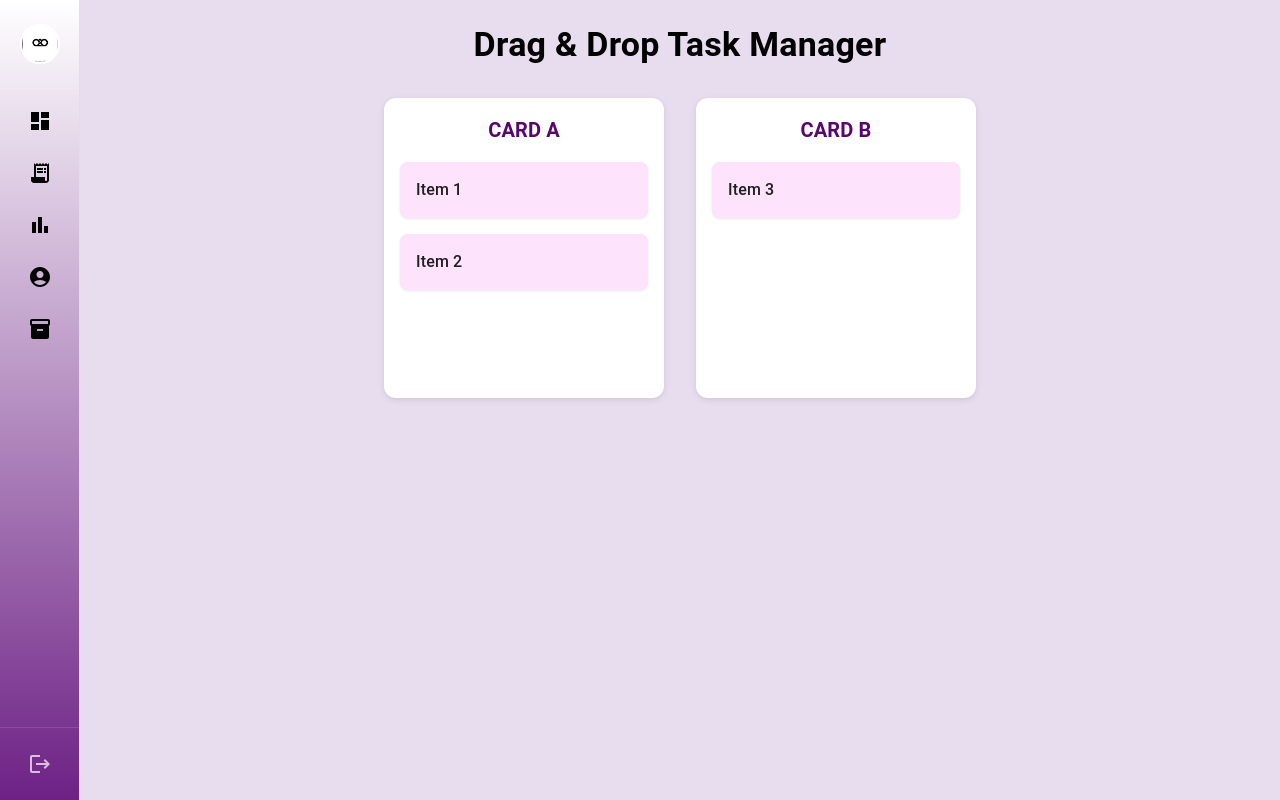
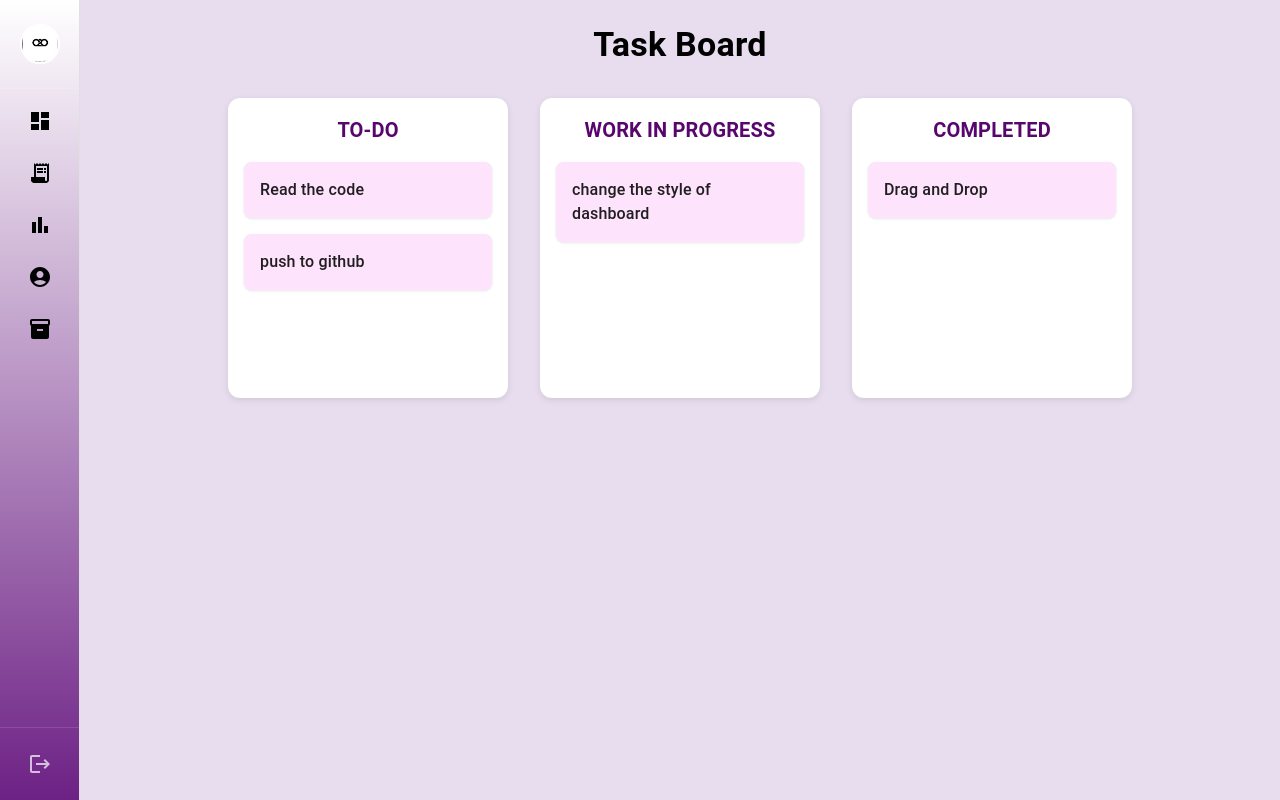
Before and after one commit to thxsni004/IntervalSampleProject, a React (Vite) app in the folder client/: page /drag in a window 1280 px wide. Built offline with nearby package versions, Linux system fonts and the light colour scheme.

Commit message:
dob corrected

```diff
--- a/client/src/components/SummarySection.jsx
+++ b/client/src/components/SummarySection.jsx
@@ -99,7 +99,7 @@ export default function SummarySection() {
                   <StoreMallDirectoryIcon />
                 </Avatar>
                 <Typography fontWeight="bold" sx={{ mt: 1 }}>
-                  Footwear
+                  DropDrag
                 </Typography>
                 <Typography variant="caption">18,941 units</Typography>
               </Stack>
--- a/client/src/pages/DragDrop.jsx
+++ b/client/src/pages/DragDrop.jsx
@@ -13,18 +13,18 @@ import { useDispatch, useSelector } from 'react-redux';
 import Sidebar from '../components/Sidebar';
 import MenuIcon from '@mui/icons-material/Menu';
 import { toggleSidebar } from '../redux/features/sidebarSlice';
+import { moveItem } from '../redux/features/dragDropSlice';
 
-const initialData = {
-  card_A: ['Item 1', 'Item 2'],
-  card_B: ['Item 3'],
-};
+
 
 const DragDrop = () => {
-  const [data, setData] = useState(initialData);
+
   const dispatch = useDispatch();
   const sidebarOpen = useSelector((state) => state.sidebar.open);
   const theme = useTheme();
   const isMobile = useMediaQuery(theme.breakpoints.down('md'));
+
+  const data=useSelector((state)=>state.dragDrop);
 
   const onDragEnd = (result) => {
     const { source, destination } = result;
@@ -35,17 +35,16 @@ const DragDrop = () => {
     )
       return;
 
-    const sourceItems = Array.from(data[source.droppableId]);
-    const destItems = Array.from(data[destination.droppableId]);
-    const [movedItem] = sourceItems.splice(source.index, 1);
-    destItems.splice(destination.index, 0, movedItem);
+      dispatch(moveItem({source,destination}));
 
-    setData((prev) => ({
-      ...prev,
-      [source.droppableId]: sourceItems,
-      [destination.droppableId]: destItems,
-    }));
   };
+
+  const cardConfig=[
+    {id:'card_A' , title:'To-Do'},
+    {id:'card_B' , title:'Work In Progress'},
+    {id:'card_C' , title:'Completed'},
+  ];
+
 
   return (
     <Box display="flex" minHeight="100vh">
@@ -83,7 +82,7 @@ const DragDrop = () => {
           gutterBottom
           sx={{ textAlign: 'center', mb: 4 }}
         >
-          Drag & Drop Task Manager
+          Task Board
         </Typography>
 
         <DragDropContext onDragEnd={onDragEnd}>
@@ -95,9 +94,10 @@ const DragDrop = () => {
               flexWrap: 'wrap',
             }}
           >
-            {['card_A', 'card_B'].map((cardid) => (
-              <Droppable droppableId={cardid} key={cardid}>
+            {cardConfig.map((card) => (
+              <Droppable droppableId={card.id} key={card.id} isDropDisabled={false} >
                 {(provided, snapshot) => (
+
                   <Paper
                     ref={provided.innerRef}
                     {...provided.droppableProps}
@@ -126,12 +126,13 @@ const DragDrop = () => {
                         textTransform: 'uppercase',
                       }}
                     >
-                      {cardid.replace('card_', 'Card ')}
+                      {card.title}
                     </Typography>
 
-                    {data[cardid].map((item, index) => (
+                    {data[card.id]?.map((item, index) => (
                       <Draggable draggableId={item} index={index} key={item}>
                         {(provided, snapshot) => (
+
                           <Paper
                             ref={provided.innerRef}
                             {...provided.draggableProps}
@@ -146,7 +147,6 @@ const DragDrop = () => {
                               boxShadow: snapshot.isDragging
                                 ? '0 4px 8px rgba(0,0,0,0.2)'
                                 : '0 1px 3px rgba(0,0,0,0.1)',
-                              transition: 'background-color 0.2s ease',
                               cursor: 'grab',
                               '&:hover': {
                                 backgroundColor: '#ebc6ebff',
@@ -157,6 +157,7 @@ const DragDrop = () => {
                               {item}
                             </Typography>
                           </Paper>
+
                         )}
                       </Draggable>
                     ))}
--- a/client/src/pages/Form.jsx
+++ b/client/src/pages/Form.jsx
@@ -48,9 +48,7 @@ const validationSchema = Yup.object().shape({
     .matches(/^\d{10}$/, "Phone number must be 10 digits")
     .required("enter Phone number"),
   dob: Yup.date()
-    .nullable()
-    .typeError("Date of Birth is required")
-    .required("Date of Birth is required"),
+  .required("Date of Birth is required"),
   gender: Yup.array().min(1, "Select at least one gender"),
 
   file: Yup.mixed()
@@ -242,16 +240,15 @@ function FormikMaterialForm() {
                     label="Date of Birth"
                     value={values.dob}
                     onChange={(value) => setFieldValue("dob", value ?? null)}
-                    renderInput={(params) => (
-                      <TextField
-                        {...params}
-                        name="dob"
-                        onBlur={handleBlur}
-                        error={touched.dob && Boolean(errors.dob)}
-                        helperText={touched.dob && errors.dob}
-                        fullWidth
-                      />
-                    )}
+                    slotProps={{
+                      textField: {
+                        fullWidth: true,
+                        margin: "normal",
+                        size: "small", // ✅ Correct string value
+                        error: touched.dob && Boolean(errors.dob),
+                        helperText: touched.dob && errors.dob,
+                      },
+                    }}
                   />
 
                   <FileUpload
--- a/client/src/redux/Store.jsx
+++ b/client/src/redux/Store.jsx
@@ -6,6 +6,7 @@ import sidebarReducer from "./features/sidebarSlice";
 import formReducer from "./features/formSlice";
 import weatherReducer from "./features/watherSlice";
 import uploadReducer from "./features/UploadSlice"
+import dragDropReducer from './features/dragDropSlice'
 
 
 
@@ -17,7 +18,8 @@ export const store = configureStore({
     sidebar: sidebarReducer,
     form: formReducer,
     weather: weatherReducer,
-      upload: uploadReducer
+      upload: uploadReducer,
+      dragDrop:dragDropReducer,
 
 
   },
--- /dev/null
+++ b/client/src/redux/features/dragDropSlice.jsx
@@ -0,0 +1,40 @@
+import { createSlice } from "@reduxjs/toolkit";
+
+const initialState = {
+  card_A: ["Read the code", "push to github"],
+  card_B: ["change the style of dashboard"],
+  card_C: [" Drag and Drop"]
+};
+
+const DragDropSlice = createSlice({
+  name: "dragDrop",
+  initialState,
+  reducers: {
+    moveItem: (state, action) => {
+      const { source, destination } = action.payload;
+      if (!state[source.droppableId] || !state[destination.droppableId]) return;
+
+      // if moving within same list
+      if (source.droppableId === destination.droppableId) {
+        const items = Array.from(state[source.droppableId]);
+        const [movedItem] = items.splice(source.index, 1);
+        items.splice(destination.index, 0, movedItem);
+        state[source.droppableId] = items;
+      } else {
+        //moving between 2 diffrent lists
+
+        const sourceItems = Array.from(state[source.droppableId]);
+        const destItems = Array.from(state[destination.droppableId]);
+
+        const [movedItem] = sourceItems.splice(source.index, 1);
+        destItems.splice(destination.index, 0, movedItem);
+
+        state[source.droppableId] = sourceItems;
+        state[destination.droppableId] = destItems;
+      }
+    },
+  },
+});
+
+export const { moveItem } = DragDropSlice.actions;
+export default DragDropSlice.reducer;
```
Also changed, not shown: 1 other file (tests, documents, lock files or other folders).
